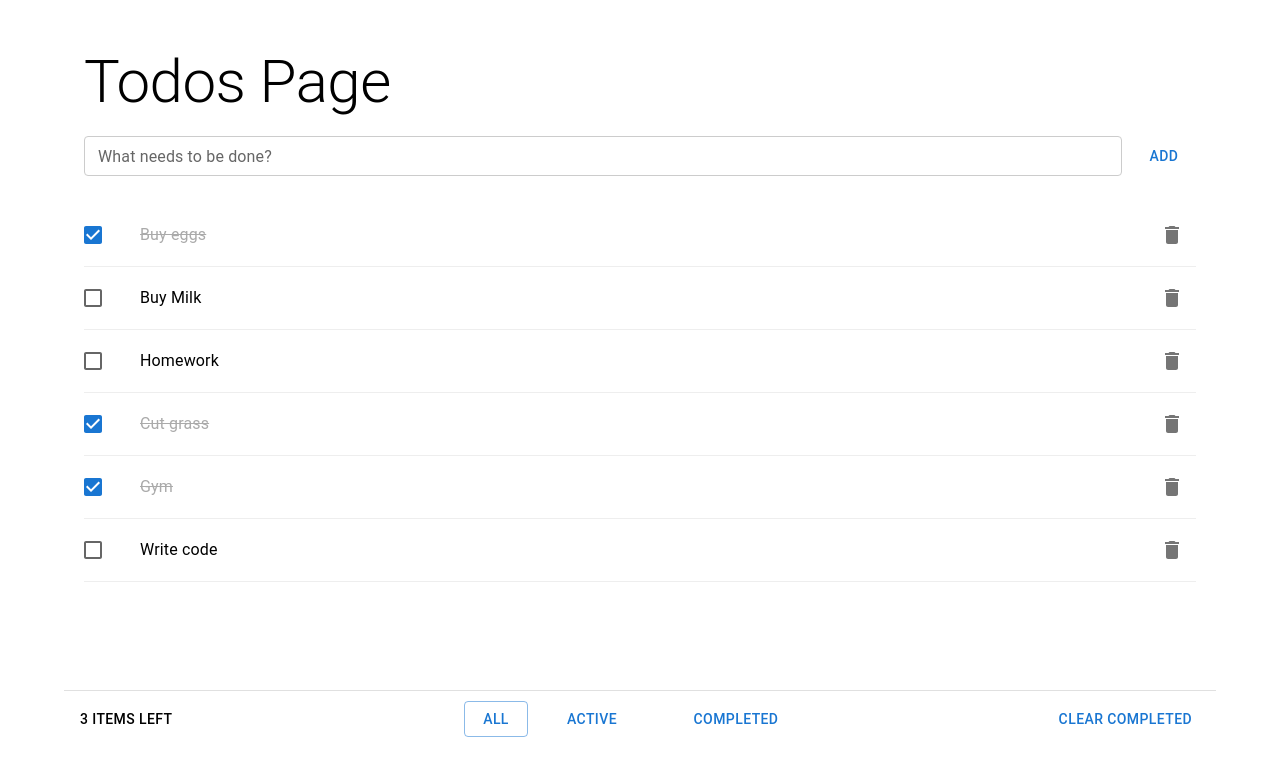
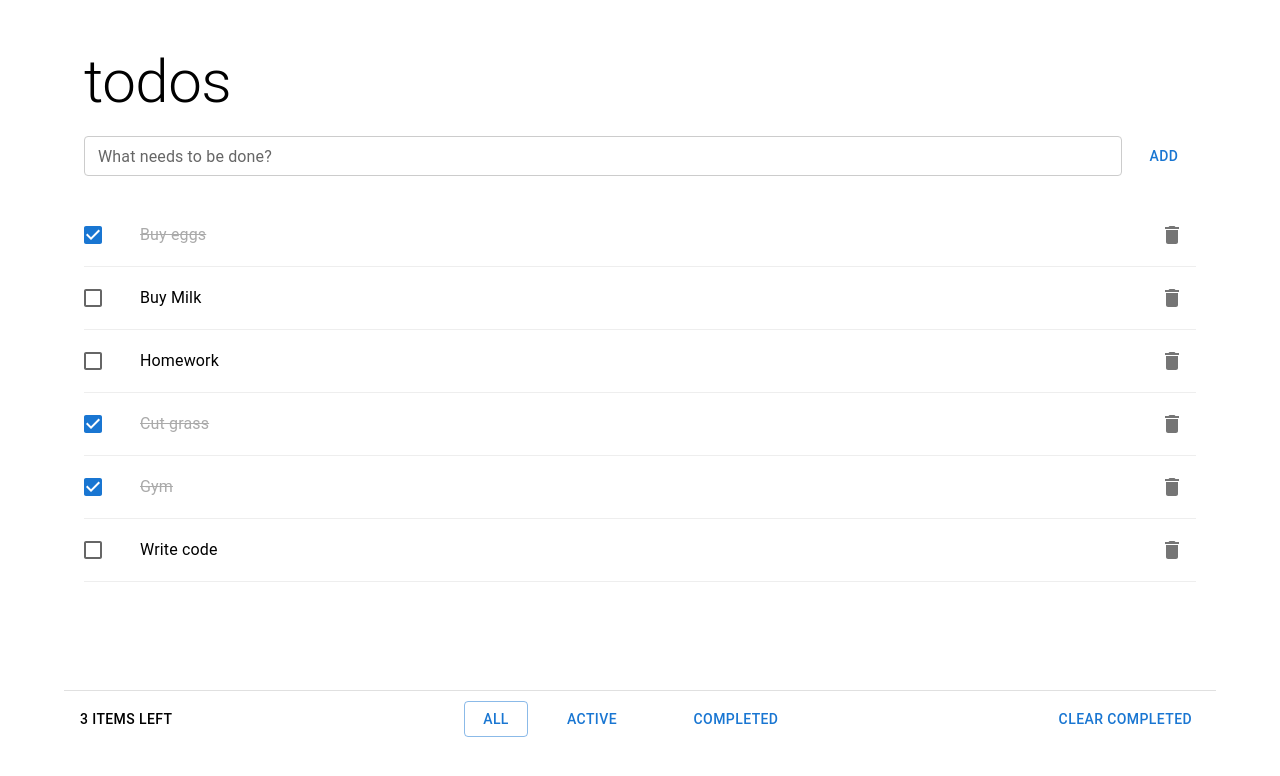
Before and after one commit to lostvermeer/Todo-app, a React (Create React App) app: page / in a window 1280 px wide. Shown: the top 776 px of the page. Built offline with nearby package versions, Linux system fonts and the light colour scheme.

Commit message:
Update TodoPage.tsx

```diff
--- a/src/pages/TodoPage.tsx
+++ b/src/pages/TodoPage.tsx
@@ -14,7 +14,7 @@ const TodosPage: React.FC = () => {
       }}
     >
       <Typography variant="h2" color="inherit">
-        Todos Page
+        todos
       </Typography>
       <br />
       <TodoInput />
```
